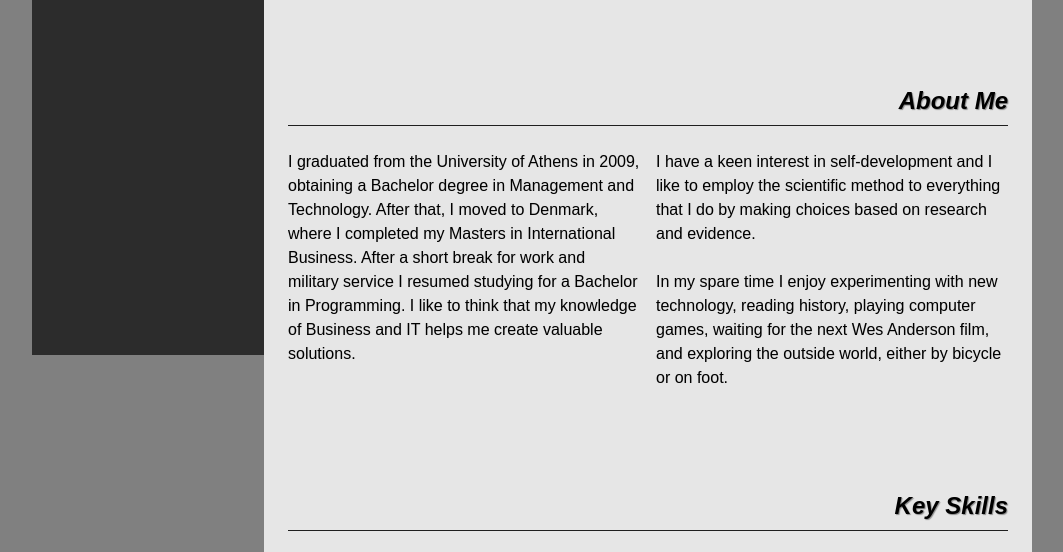
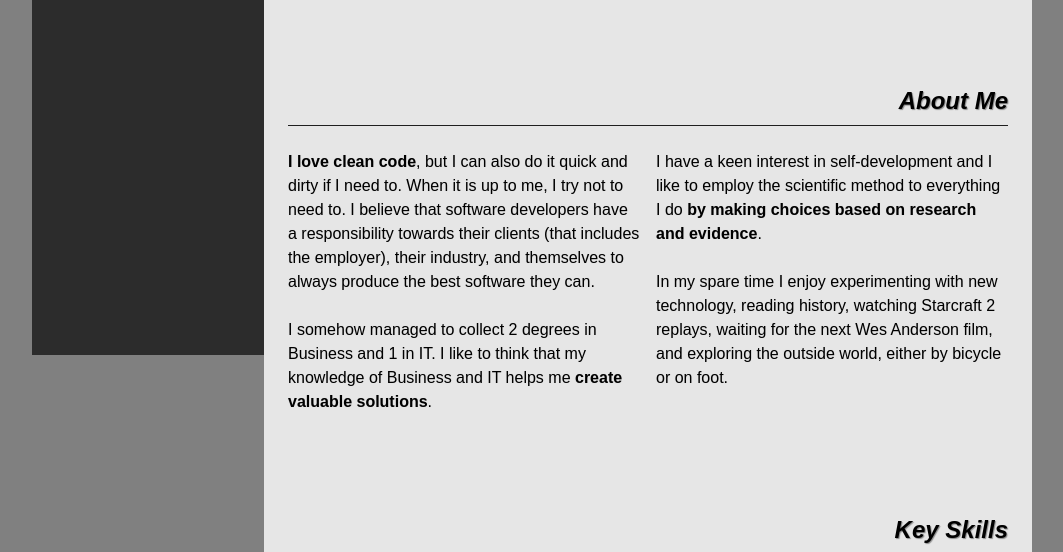
Before and after one commit to npgeorgiou-zz/MyNameIsNikos, a website: page public/views/nikos.papageorgiou/page.html in a window 1280 px wide. Shown: the part 445-997 px from the top of the page, without its empty margins (108-1171 px from the left). Drawn offline with nearby package versions, Linux system fonts and the light colour scheme; a web font is replaced by a local one.

Commit message:
feat: Catchy intro

```diff
--- a/public/views/nikos.papageorgiou/page.html
+++ b/public/views/nikos.papageorgiou/page.html
@@ -91,16 +91,17 @@
             <h2>About Me</h2>
 
             <div class="about-copy">
-                <p>I graduated from the University of Athens in 2009, obtaining a Bachelor degree in Management and
-                    Technology.
-                    After that, I moved to Denmark, where I completed my Masters in International Business. After a short break for
-                    work and military service I resumed studying for a Bachelor in Programming.
-                    I like to think that my knowledge of Business and IT helps me create valuable solutions.</p>
+                <p><b>I love clean code</b>, but I can also do it quick and dirty if I need to. When it is up to me, I try not to need to.
+                    I believe that software developers have a responsibility towards their clients (that includes the employer), their industry,
+                    and themselves to always produce the best software they can.</p>
+
+                <p> I somehow managed to collect 2 degrees in Business and 1 in IT.
+                    I like to think that my knowledge of Business and IT helps me <b>create valuable solutions</b>.</p>
 
                 <p>I have a keen interest in self-development and I like to employ the scientific method to everything
-                    that I do by making choices based on research and evidence.</p>
+                    I do <b>by making choices based on research and evidence</b>.</p>
 
-                <p>In my spare time I enjoy experimenting with new technology, reading history, playing computer games,
+                <p>In my spare time I enjoy experimenting with new technology, reading history, watching Starcraft 2 replays,
                     waiting for the next Wes Anderson film, and exploring the outside world, either by bicycle or on foot.</p>
             </div>
 
```
